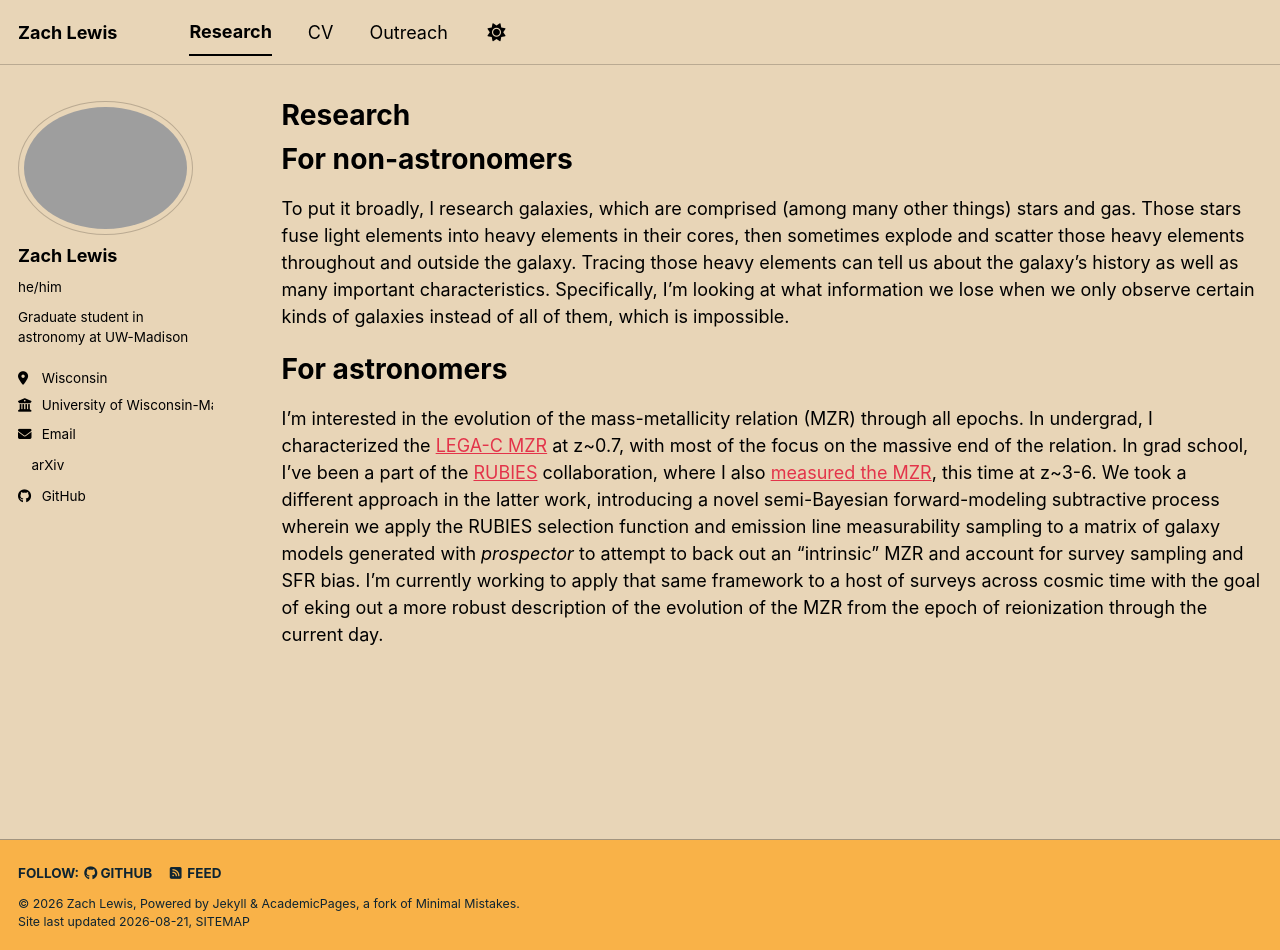
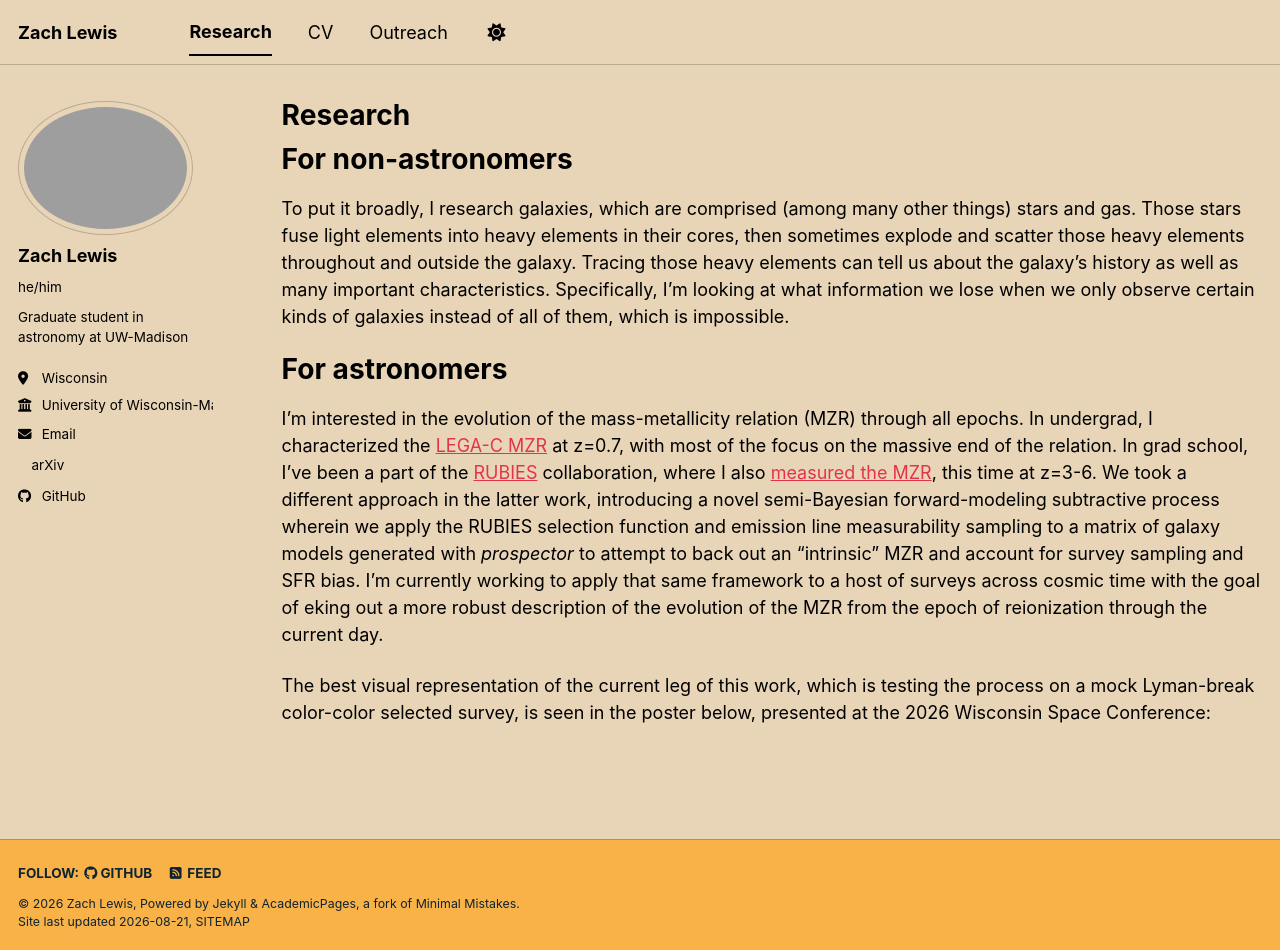
Before and after one commit to zachlewis99/zachlewis99.github.io, a Jekyll site: the page built from _pages/research.md, in a window 1280 px wide and 950 px high. Built offline with Jekyll 4.4.1, drawn with Linux system fonts in a browser that asks for light colours; a style sheet for code colours, icons or effects is not loaded.

Commit message:
Update research.md

```diff
--- a/_pages/research.md
+++ b/_pages/research.md
@@ -12,4 +12,6 @@ To put it broadly, I research galaxies, which are comprised (among many other th
 
 For astronomers
 ===============
-I'm interested in the evolution of the mass-metallicity relation (MZR) through all epochs. In undergrad, I characterized the [LEGA-C MZR](https://ui.adsabs.harvard.edu/abs/2024ApJ...964...59L/abstract) at z~0.7, with most of the focus on the massive end of the relation. In grad school, I've been a part of the [RUBIES](https://ui.adsabs.harvard.edu/abs/2025A%26A...697A.189D/abstract) collaboration, where I also [measured the MZR](https://ui.adsabs.harvard.edu/abs/2026ApJ..1005..159L/abstract), this time at z~3-6. We took a different approach in the latter work, introducing a novel semi-Bayesian forward-modeling subtractive process wherein we apply the RUBIES selection function and emission line measurability sampling to a matrix of galaxy models generated with *prospector* to attempt to back out an "intrinsic" MZR and account for survey sampling and SFR bias. I'm currently working to apply that same framework to a host of surveys across cosmic time with the goal of eking out a more robust description of the evolution of the MZR from the epoch of reionization through the current day.
+I'm interested in the evolution of the mass-metallicity relation (MZR) through all epochs. In undergrad, I characterized the [LEGA-C MZR](https://ui.adsabs.harvard.edu/abs/2024ApJ...964...59L/abstract) at z=0.7, with most of the focus on the massive end of the relation. In grad school, I've been a part of the [RUBIES](https://ui.adsabs.harvard.edu/abs/2025A%26A...697A.189D/abstract) collaboration, where I also [measured the MZR](https://ui.adsabs.harvard.edu/abs/2026ApJ..1005..159L/abstract), this time at z=3-6. We took a different approach in the latter work, introducing a novel semi-Bayesian forward-modeling subtractive process wherein we apply the RUBIES selection function and emission line measurability sampling to a matrix of galaxy models generated with *prospector* to attempt to back out an "intrinsic" MZR and account for survey sampling and SFR bias. I'm currently working to apply that same framework to a host of surveys across cosmic time with the goal of eking out a more robust description of the evolution of the MZR from the epoch of reionization through the current day.
+
+The best visual representation of the current leg of this work, which is testing the process on a mock Lyman-break color-color selected survey, is seen in the poster below, presented at the 2026 Wisconsin Space Conference:
```
